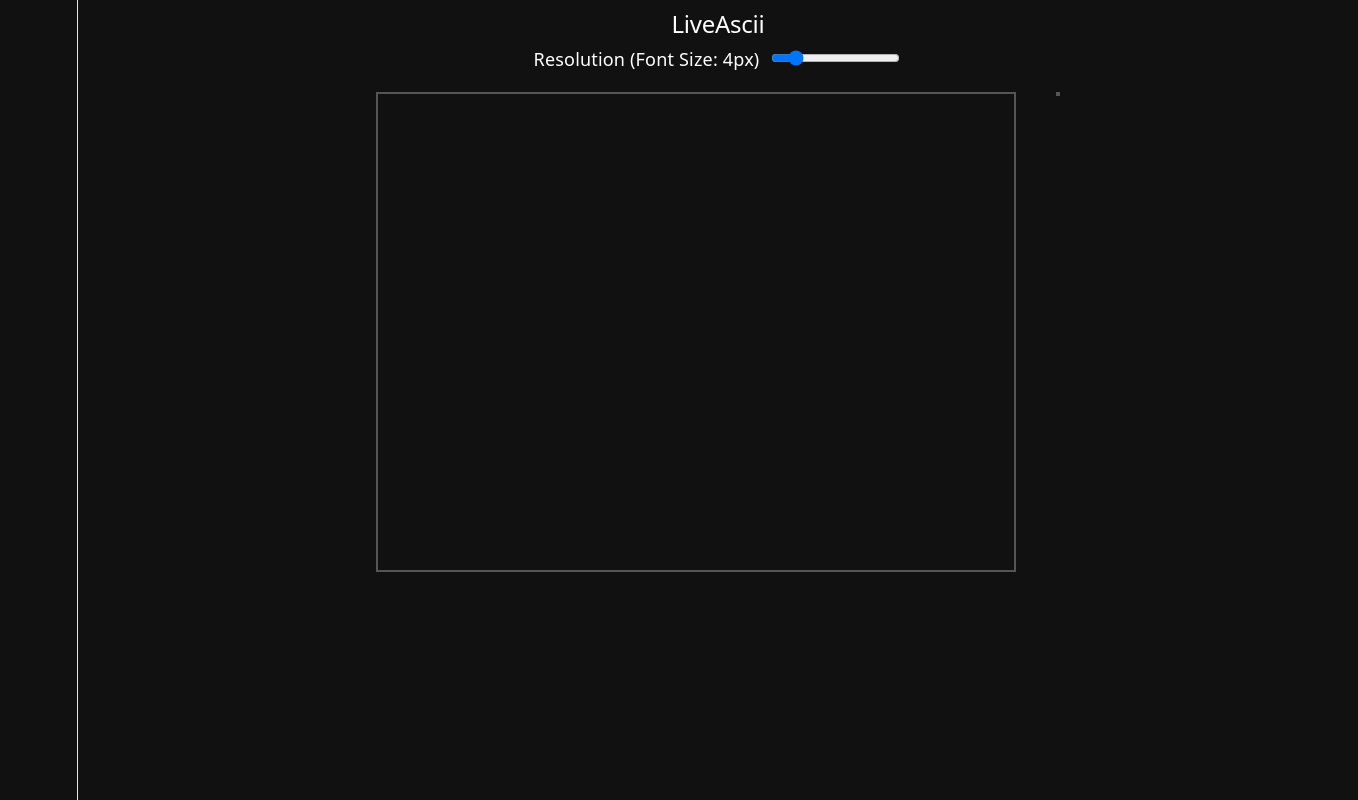
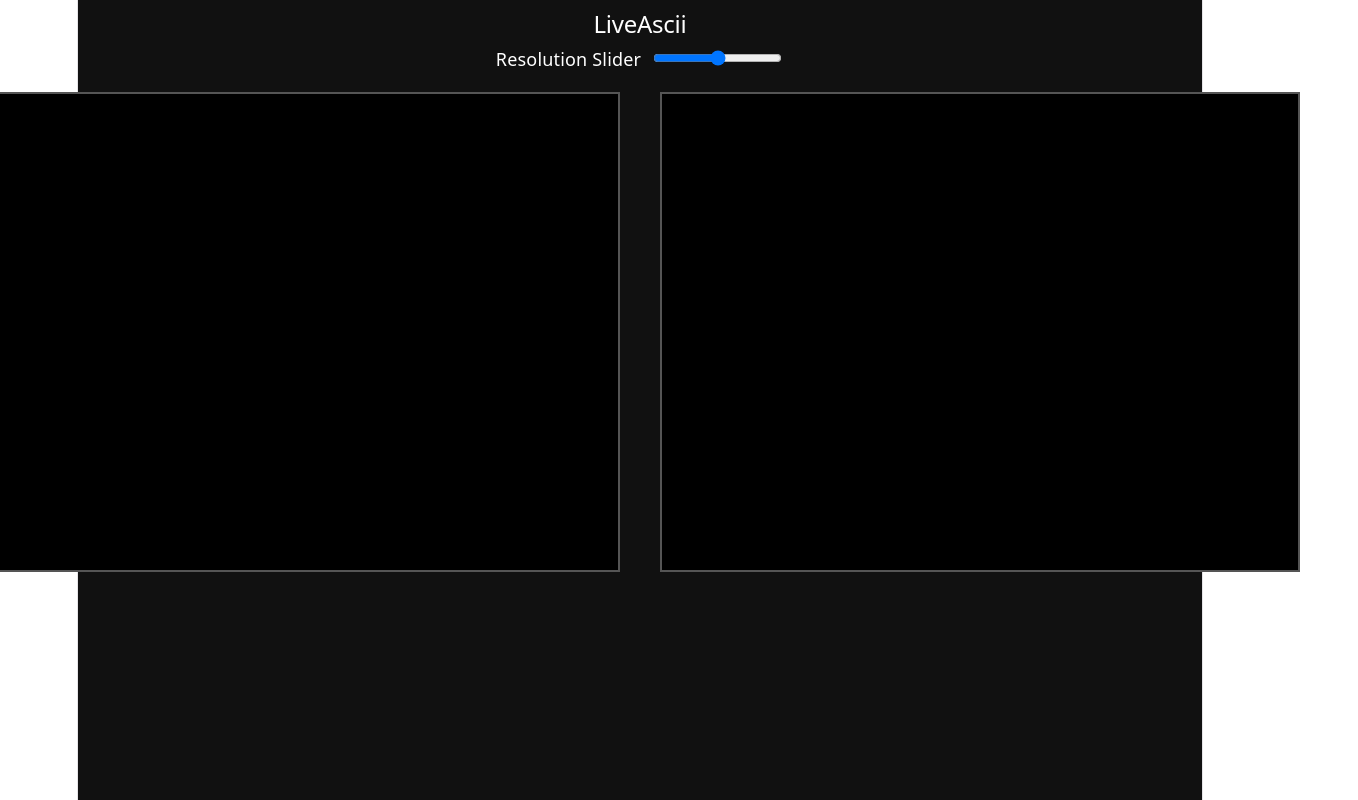
Before and after one commit to Jaspreet210/LiveAscii, a React (Vite) app in the folder client/: page / in a window 1280 px wide. Shown: the whole page, 1358 px wide, since content can reach past the window. Built offline with nearby package versions, Linux system fonts and the light colour scheme; no server answers.

Commit message:
Update Ui and changed font to courierNew for better ui

```diff
--- a/client/src/App.css
+++ b/client/src/App.css
@@ -5,6 +5,5 @@
 body {
   margin: 0;
   padding: 0;
-  background-color: #111;
   overflow-x: hidden;
 }
--- a/client/src/App.jsx
+++ b/client/src/App.jsx
@@ -1,25 +1,24 @@
 import { useEffect, useRef, useState } from 'react';
 import './App.css';
 
-const ASCII_CHARS = " .'`^\",:;Iil!><~+_-?][}{1)(|/tfjrxnuvczXYUJCLQ0OZmwqpdbkhao*#MW&8%B@$";
-// const ASCII_CHARS = " .'-=+|*#@";
+const ASCII_CHARS = " .'-=+|*#@";
 
 function App() {
   const videoRef = useRef(null);
   const canvasRef = useRef(null);
   const asciiRef = useRef(null);
 
-  const [fontSizeUi,setFontSizeUi]=useState(4);
-  const fontSizeRef=useRef(4);
+  const [fontSizeUi, setFontSizeUi] = useState(9);
+  const fontSizeRef = useRef(9);
 
-  const handleSliderChange=(e)=>{
-    const val=parseInt(e.target.value,10);
+  const handleSliderChange = (e) => {
+    const val = parseInt(e.target.value, 10);
     setFontSizeUi(val);
-    fontSizeRef.current=val;
+    fontSizeRef.current = val;
   }
 
   useEffect(() => {
-    const startWebcam=async () => {
+    const startWebcam = async () => {
       try {
         const stream = await navigator.mediaDevices.getUserMedia({
           video: true,
@@ -28,68 +27,69 @@
         if (videoRef.current) {
           videoRef.current.srcObject = stream;
         }
-        console.log("Camera access granted and playing!");
       } catch (error) {
         console.error("Error accessing the webcam: ", error);
       }
     }
     startWebcam();
 
+    const processFrame = () => {
+      const video = videoRef.current;
+      const canvas = canvasRef.current;
+      const asciiDisplay = asciiRef.current;
 
-    //Paints a screenshot to the canvas:::
-    const processFrame = () =>
-    {
-      const video=videoRef.current;
-      const canvas=canvasRef.current;
-      const asciiDisplay=asciiRef.current;
-      if(video && canvas && video.readyState >=2)
-      {
-        const ctx= canvas.getContext('2d');
+      if (video && canvas && video.readyState >= 2) {
+        const ctx = canvas.getContext('2d');
         const currentFont = fontSizeRef.current;
-        const targetWidth = 640;
-        const targetHeight = 480;
-        canvas.width = Math.floor(targetWidth / (currentFont * 0.6));
-        canvas.height = Math.floor(targetHeight / currentFont);
+
+        // 1. RESTORED GEOMETRY: The * 0.6 guarantees we generate enough characters to reach the edge!
+        canvas.width = Math.ceil(640 / (currentFont * 0.6));
+        canvas.height = Math.ceil(480 / currentFont);
 
         ctx.drawImage(video, 0, 0, canvas.width, canvas.height);
-        //Capturing pixels form canvas
         const imageData = ctx.getImageData(0, 0, canvas.width, canvas.height).data;
 
         let asciiFrame = "";
-        for(let y=0;y<canvas.height;y++)
-        {
-          for(let x=0;x<canvas.width;x++)
-          {
-            const index = (y* canvas.width +x) *4 ;
+        for (let y = 0; y < canvas.height; y++) {
+          for (let x = 0; x < canvas.width; x++) {
+            const index = (y * canvas.width + x) * 4;
+            const r = imageData[index];
+            const g = imageData[index + 1];
+            const b = imageData[index + 2];
 
-            const r=imageData[index];
-            const g=imageData[index+1];
-            const b=imageData[index+2];
+            let bright = (r + g + b) / 3.0;
+            bright*=0.9;
 
-            const bright=(r+g+b)/3;
-            const charIndex= Math.floor((bright/255) * (ASCII_CHARS.length - 1));
+            const charIndex = Math.floor((bright / 255) * (ASCII_CHARS.length - 1));
 
-            asciiFrame+= ASCII_CHARS[charIndex] ;
+            asciiFrame += ASCII_CHARS[charIndex];
           }
           asciiFrame += "\n";
-
         }
         asciiDisplay.textContent = asciiFrame;
-
       }
       requestAnimationFrame(processFrame);
     }
     processFrame();
   }, []);
 
+  // 2. SCALER MATH: Synced with the 0.6 aspect ratio
+  const cols = Math.ceil(640 / (fontSizeUi * 0.6));
+  const rows = Math.ceil(480 / fontSizeUi);
+
+  // Courier New at 10px height is exactly 6px wide.
+  const safeTextWidth = cols * 6;
+  const safeTextHeight = rows * 10;
+
+  const scaleX = 640 / safeTextWidth;
+  const scaleY = 480 / safeTextHeight;
 
   return (
-
-    <div style={{ padding: '10px', textAlign: 'center', background: '#111' , minHeight:"100vh" ,minWidth:"100vw" }}>
+    <div style={{ padding: '10px', textAlign: 'center', background: '#111', minHeight: "100vh" }}>
       <h2 style={{ color: 'white' }}>LiveAscii</h2>
 
       <div style={{ marginBottom: '20px', color: 'white' }}>
-        <label style={{ marginRight: '10px' }}>Resolution (Font Size: {fontSizeUi}px)</label>
+        <label style={{ marginRight: '10px' }}>Resolution Slider</label>
         <input
           type="range"
           min="2"
@@ -100,42 +100,60 @@
       </div>
 
       <div style={{
-        display:"flex",
-        flexDirection:"row",
-        flexWrap:"nowrap",
-        justifyContent:'center',
-        alignItems:'flex-start',
-        gap:"40px"
+        display: "flex",
+        flexDirection: "row",
+        flexWrap: "nowrap",
+        justifyContent: 'center',
+        alignItems: 'flex-start',
+        gap: "40px"
       }}>
-
 
         <video
           ref={videoRef}
           autoPlay
           playsInline
-        width="640"
-        height="480"
           style={{
+            width: "640px",
+            height: "480px",
+            minWidth: "640px",
+            minHeight: "480px",
             border: '2px solid #555',
             transform: 'scaleX(-1)',
-          maxWidth:"100%"
+            backgroundColor: '#000',
+            objectFit: 'cover',
+            flexShrink: 0
           }}
         ></video>
 
+        <div style={{
+          width: "640px",
+          height: "480px",
+          minWidth: "640px",
+          minHeight: "480px",
+          transform: "scaleX(-1)",
+          border: '2px solid #555',
+          backgroundColor: '#000',
+          overflow: "hidden",
+          flexShrink: 0
+        }}>
           <pre
             ref={asciiRef}
             style={{
-            transform: "scaleX(-1)",
-            fontFamily: 'monospace',
-            fontSize: `${fontSizeUi}px`,
-            lineHeight: `${fontSizeUi}px`,
+              // FORCING Courier New locks the browser to the exact 0.6 math we used above
+              fontFamily: "'Courier New', Courier, monospace",
+              fontSize: "10px",
+              lineHeight: "10px",
               color: "#fff",
               margin: "0",
+              padding: "0",
               textAlign: "left",
-            border:"2px solid #555",
-            overflow: "hidden"
+              transformOrigin: "top left",
+              transform: `scale(${scaleX}, ${scaleY})`,
+              width: `${safeTextWidth}px`,
+              height: `${safeTextHeight}px`,
             }}
           ></pre>
+        </div>
       </div>
 
       <canvas ref={canvasRef} style={{ display: "none" }}></canvas>
```
Also changed, not shown: 1 other file (tests, documents, lock files or other folders). Lines whose indentation alone changed are shown as unchanged.
